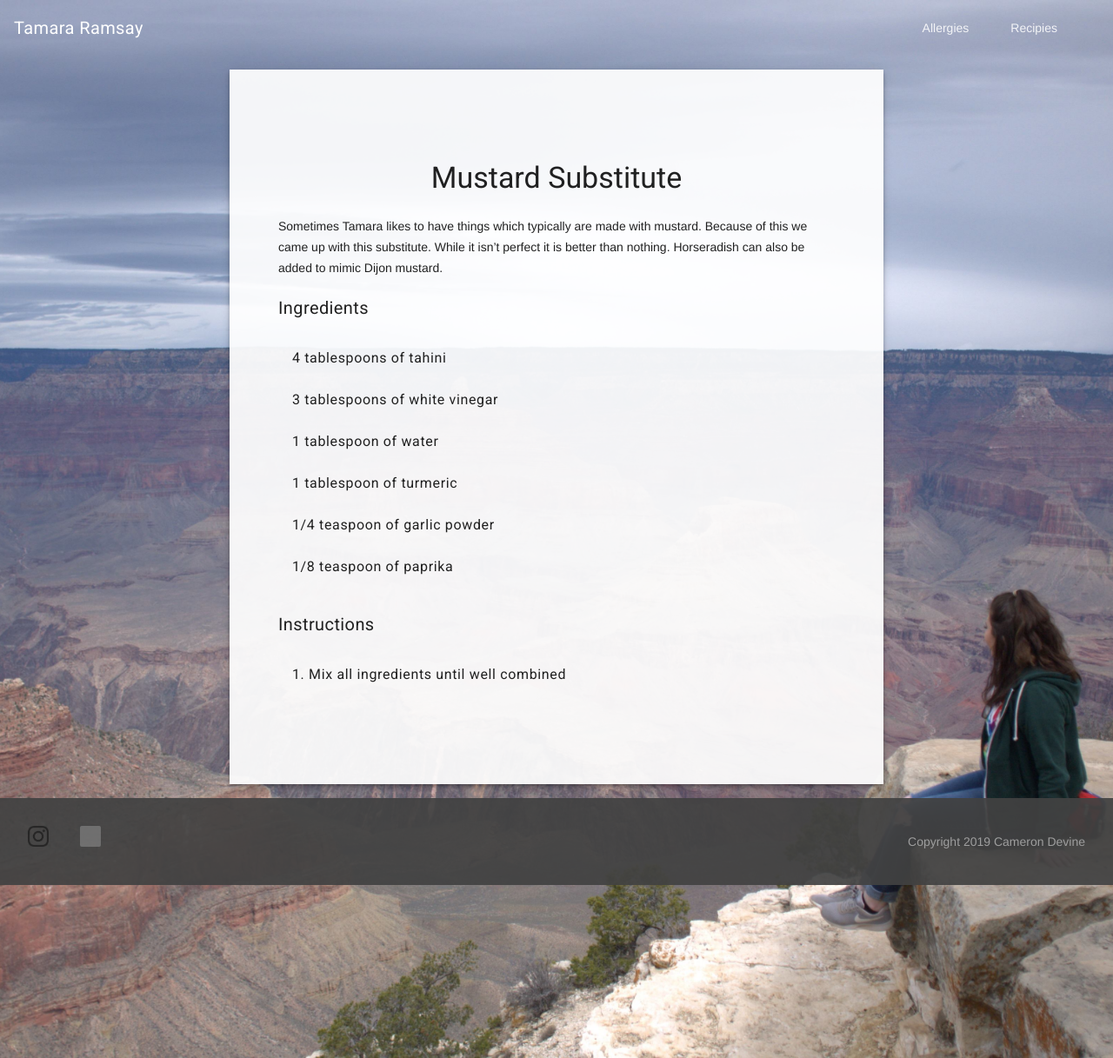
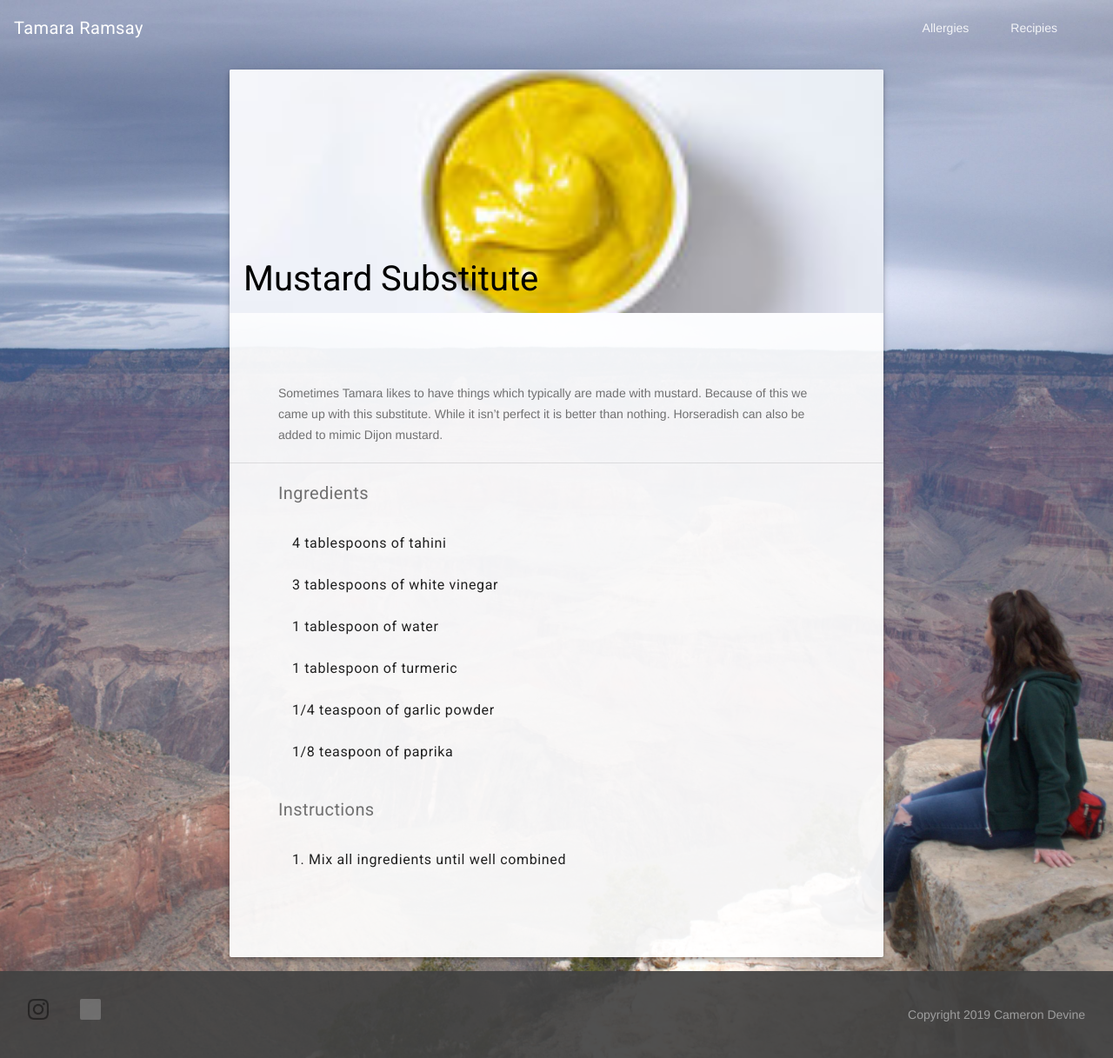
Before and after one commit to CameronDevine/tamara-website, a Jekyll site: the page built from _posts/2019-06-01-mustard-substitute.md, in a window 1280 px wide. Shown: the whole page at 87% size. Built offline with Jekyll 4.4.1, drawn with Linux system fonts in a browser that asks for light colours; grey boxes are pictures that could not be loaded.

Commit message:
reformatted the post and recipe layouts to look way better

```diff
--- a/_layouts/post.html
+++ b/_layouts/post.html
@@ -4,8 +4,11 @@ layout: default
 
 <div class="mdl-grid" style="max-width:12in">
   <div class="mdl-cell mdl-cell--2-col"></div>
-  <div class="mdl-cell mdl-cell--8-col mdl-shadow--4dp" style="padding: 80px 56px; background: rgba(255, 255, 255, 0.92);">
-    <h3 style="text-align:center">{{ page.title }}</h3>
+  <!--<div class="mdl-cell mdl-cell--8-col mdl-shadow--4dp" style="padding: 80px 56px; background: rgba(255, 255, 255, 0.92);">-->
+  <div class="mdl-card mdl-cell mdl-cell--8-col mdl-shadow--4dp" style="background: rgba(255, 255, 255, 0.92);">
+    <div class="mdl-card__title" style="{% if page.image %} height: 280px; background: url('{{ site.url }}/images/{{ page.image }}') center / cover; {% endif %} {% if page.white_title %} color: #fff; {% endif %}">
+      <h2 class="mdl-card__title-text" style="font-size: 40px;">{{ page.title }}</h2>
+    </div>
     {{ content }}
   </div>
 </div>
--- a/_layouts/recipe.html
+++ b/_layouts/recipe.html
@@ -2,7 +2,14 @@
 layout: post
 ---
 
+<div class="mdl-card__supporting-text mdl-card--border" style="width: 100%; padding: 0;">
+  <div style="margin: 80px 56px 20px 56px;">
     {{ content }}
+  </div>
+</div>
+
+<div class="mdl-card__supporting-text" style="width: 100%; padding: 0;">
+  <div style="margin: 20px 56px 80px 56px;">
 
     <h5>Ingredients</h5>
 
@@ -31,3 +38,6 @@ layout: post
     {% if page.source %}
       <p>Adapted from: <a href="{{ page.source }}">{{ page.source }}</a></p>
     {% endif %}
+
+  </div>
+</div>
```
Lines whose indentation alone changed are shown as unchanged.
